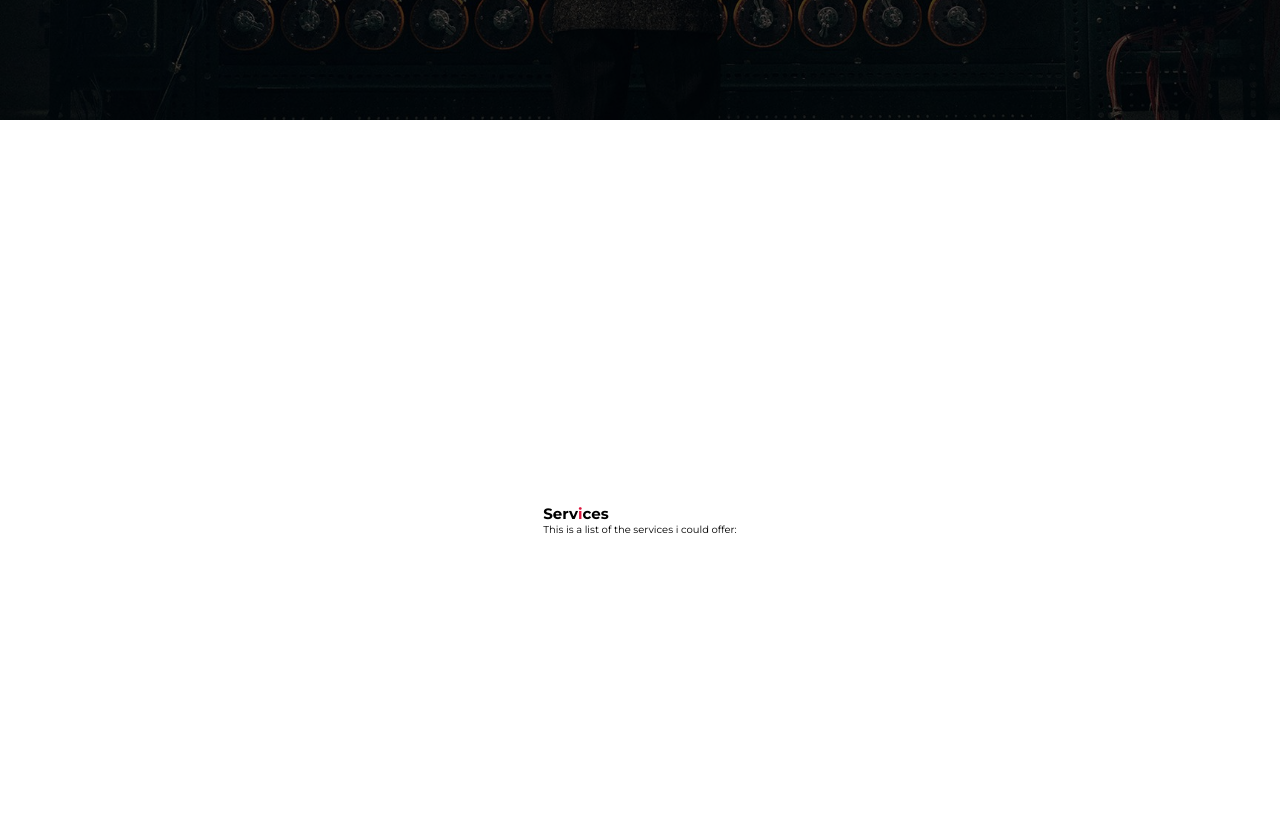
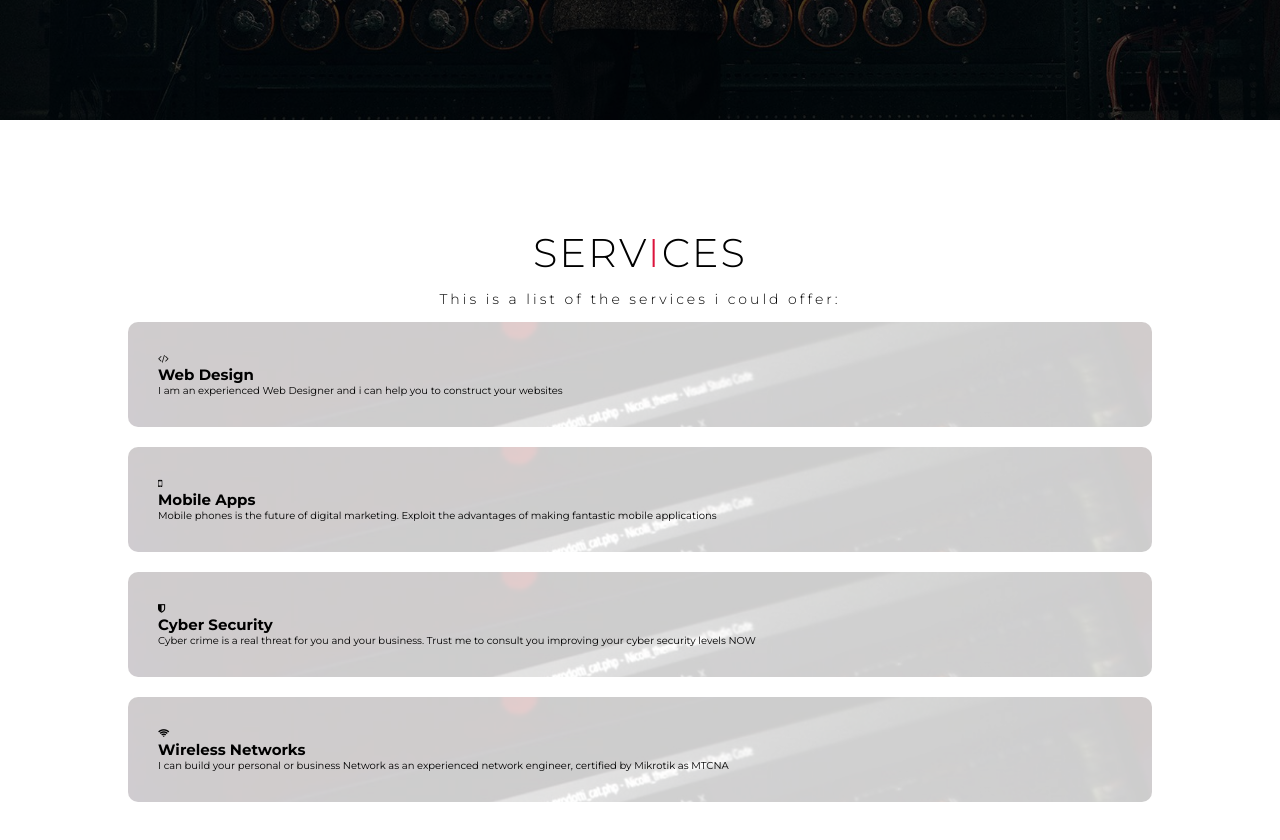
Before and after one commit to C474PHR4C7/MyWebsite, a plain HTML site: page index.html in a window 1280 px wide. Shown: the part 680-1520 px from the top of the page. Drawn offline with Linux system fonts and the light colour scheme.

Commit message:
Services items Styling

```diff
--- a/index.html
+++ b/index.html
@@ -13,7 +13,7 @@
  <section id="hero">
     <div class="hero container">
         <div>
-        <h1> <i class="fa fa-code"></i> Hello,<span> </span></h1>
+        <h1>Hello,<span> </span></h1>
         <h1>My name is <span> </span></h1>
         <h1>Antonios <span> </span></h1>
 
@@ -25,14 +25,54 @@
 
     <!--Service Section-->
 <section id="services">
-<div class="service container">
+<div class="services container">
     <div class="service-top">
         <h1 class="section-title">Serv<span>i</span>ces</h1>
     <p>This is a list of the services i could offer:</p>
     </div>
     <div class="service-bottom">
+        <!-- Web Design Service-->
         <div class="service-item">
+            <div class="icon">
+                <i class="fa fa-code"></i>
+            </div>
+            <h2>Web Design</h2>
+            <p>I am an experienced Web Designer
+                and i can help you to construct your websites</p>
+        </div>
+        <!-- Mobile Applications Service-->
+        <div class="service-item">
+            <div class="icon">
+                <i class="fa fa-mobile-phone"></i>
+            </div>
+            <h2>Mobile Apps</h2>
+            <p>Mobile phones is the future
+                of digital marketing.
+                Exploit the advantages
+                of making fantastic mobile applications</p>
+        </div>
 
+        <!-- Cyber Security Service-->
+        <div class="service-item">
+            <div class="icon">
+                <i class="fa fa-shield"></i>
+            </div>
+            <h2>Cyber Security</h2>
+            <p>Cyber crime is a real threat for you
+                and your business. Trust me to consult you improving
+                your cyber security levels NOW</p>
+        </div>
+
+            <!-- Network Service-->
+        <div class="service-item">
+            <div class="icon">
+                <i class="fa fa-wifi"></i>
+            </div>
+            <h2>Wireless Networks</h2>
+            <p>I can build your personal or business Network
+                as an experienced network engineer,
+                certified by Mikrotik as MTCNA
+            </p>
         </div>
     </div>
 </div>
--- a/styles/style.css
+++ b/styles/style.css
@@ -114,6 +114,72 @@ background-color: crimson;
 /* End of Hero Section*/
 
 
+/*Services Section*/
+#services .services{
+  flex-direction: column;
+  text-align: center;
+  max-width: 1500px;
+  margin:0 auto;
+  padding: 100px 0;
+}
+
+#services .section-title{
+    font-size: 4rem;
+    font-weight: 300;
+    color: black;
+    margin-bottom: 10px;
+    text-transform: uppercase;
+    letter-spacing: .2rem;
+    text-align: center;
+}
+
+#services .service-top p{
+    font-size: 1.4rem;
+    margin-top: 5px;
+    line-height: 2.5rem;
+    font-weight: 300;
+    letter-spacing: 0.3rem;
+}
+#services .service-bottom{
+    display: flex;
+    align-items: center;
+    justify-content: center;
+    flex-wrap: wrap;
+}
+
+#services .service-item{
+flex-basis: 80%;
+display: flex;
+align-items: flex-start;
+justify-content: center;
+flex-direction: column;
+padding :30px;
+border-radius: 10px;
+background-image: url(../img/wallpaperPort.jpg);
+background-size: cover;
+margin: 10px 5%;
+position: relative;
+z-index: 1;
+}
+
+#services .service-item::after{
+    content: '';
+    position:absolute;
+    left: 0;
+    right: 0;
+    height: 100%;
+    width: 100%;
+    background-color: white;
+    opacity: .8;
+    z-index: -1;
+}
+
+
+
+/*End of Services Section*/
+
+
+
 @keyframes text_reveal_box {
     50%{
         width: 100%;
```
